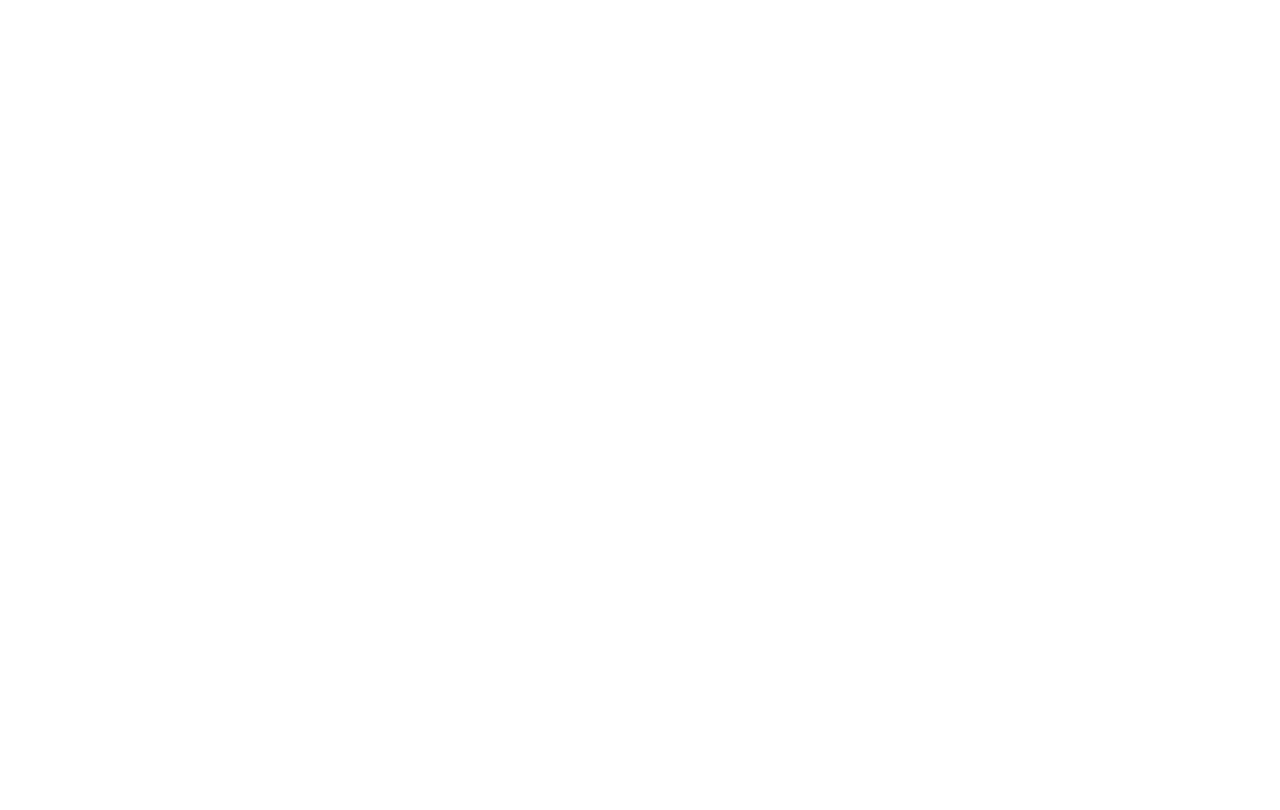
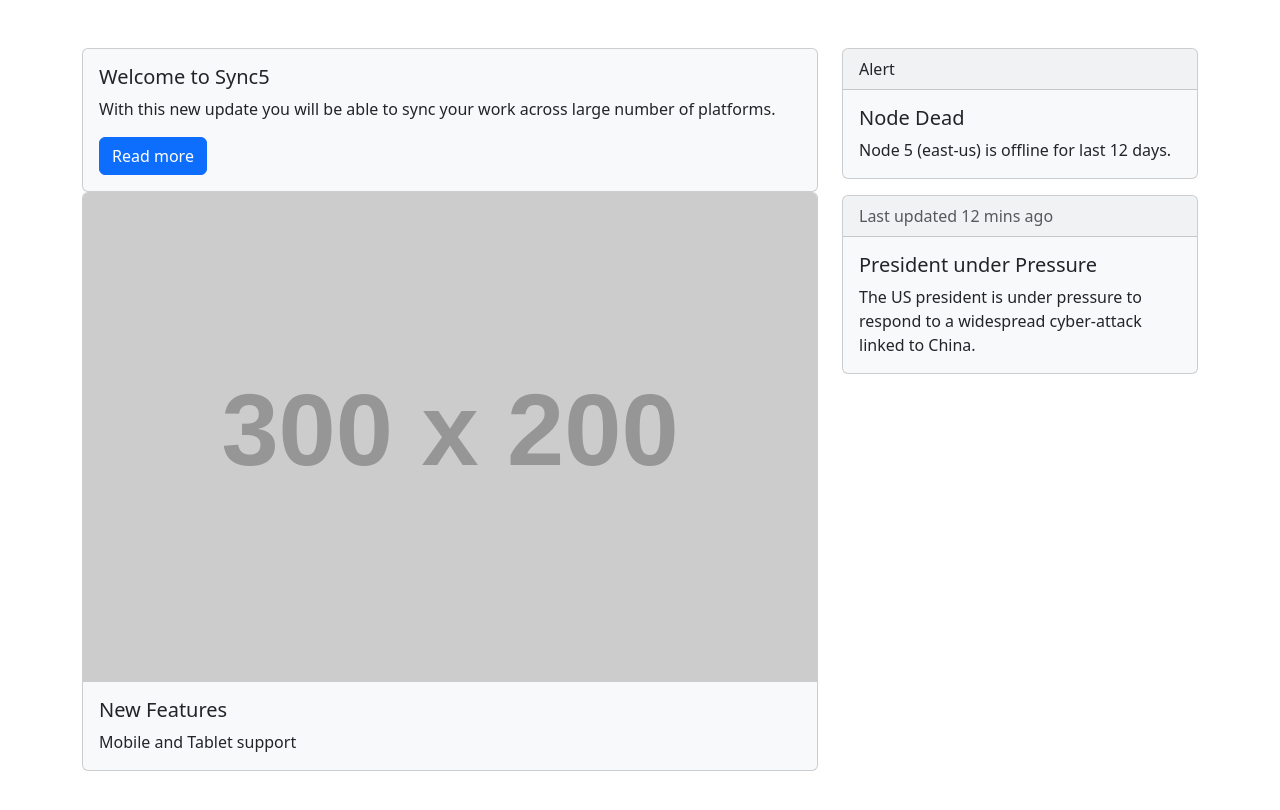
Before and after one commit to acciojob/bootstrap-card-Supriya-wl, a website: page main.html in a window 1280 px wide. Drawn offline with nearby package versions, Linux system fonts and the light colour scheme; placeholder pictures from the web are drawn by us.

Commit message:
created a submission

```diff
--- a/main.html
+++ b/main.html
@@ -1,16 +1,54 @@
 <!DOCTYPE html>
-
-<html>
-
-<head>
-	<link rel="stylesheet" href="styles.css">
-</head>
-
-<body>
-	<!-- the entire body must be written by student -->
-    <script type="text/javascript" src="./script.js">
-</script>
-
-</body>
-
+<html lang="en">
+  <head>
+    <meta charset="UTF-8">
+    <meta name="viewport" content="width=device-width, initial-scale=1.0">
+    <title>Sync5</title>
+    <link rel="stylesheet" href="https://cdnjs.cloudflare.com/ajax/libs/twitter-bootstrap/5.3.2/css/bootstrap.min.css">
+  </head>
+  <body>
+    <div class="container my-5">
+      <div class="row">
+        <div class="col-md-8">
+          <div class="card-deck">
+            <div class="card bg-light">
+              <div class="card-body">
+                <h5 class="card-title">Welcome to Sync5</h5>
+                <p class="card-text">With this new update you will be able to sync your work across large number of platforms.</p>
+                <a href="#" class="btn btn-primary">Read more</a>
+              </div>
+            </div>
+            <div class="card bg-light">
+              <img src="https://via.placeholder.com/300x200.png?text=New+Features" class="card-img-top" alt="New Features">
+              <div class="card-body">
+                <h5 class="card-title">New Features</h5>
+                <p class="card-text">Mobile and Tablet support</p>
+              </div>
+            </div>
+          </div>
+        </div>
+        <div class="col-md-4">
+          <div class="card bg-light mb-3">
+            <div class="card-header">
+              Alert
+            </div>
+            <div class="card-body">
+              <h5 class="card-title">Node Dead</h5>
+              <p class="card-text">Node 5 (east-us) is offline for last 12 days.</p>
+            </div>
+          </div>
+          <div class="card bg-light">
+            <div class="card-header">
+              <span class="text-muted">Last updated 12 mins ago</span>
+            </div>
+            <div class="card-body">
+              <h5 class="card-title">President under Pressure</h5>
+              <p class="card-text">The US president is under pressure to respond to a widespread cyber-attack linked to China.</p>
+            </div>
+          </div>
+        </div>
+      </div>
+    </div>
+    <script src="https://cdnjs.cloudflare.com/ajax/libs/twitter-bootstrap/5.3.2/js/bootstrap.bundle.min.js"></script>
+  </body>
 </html>
```
